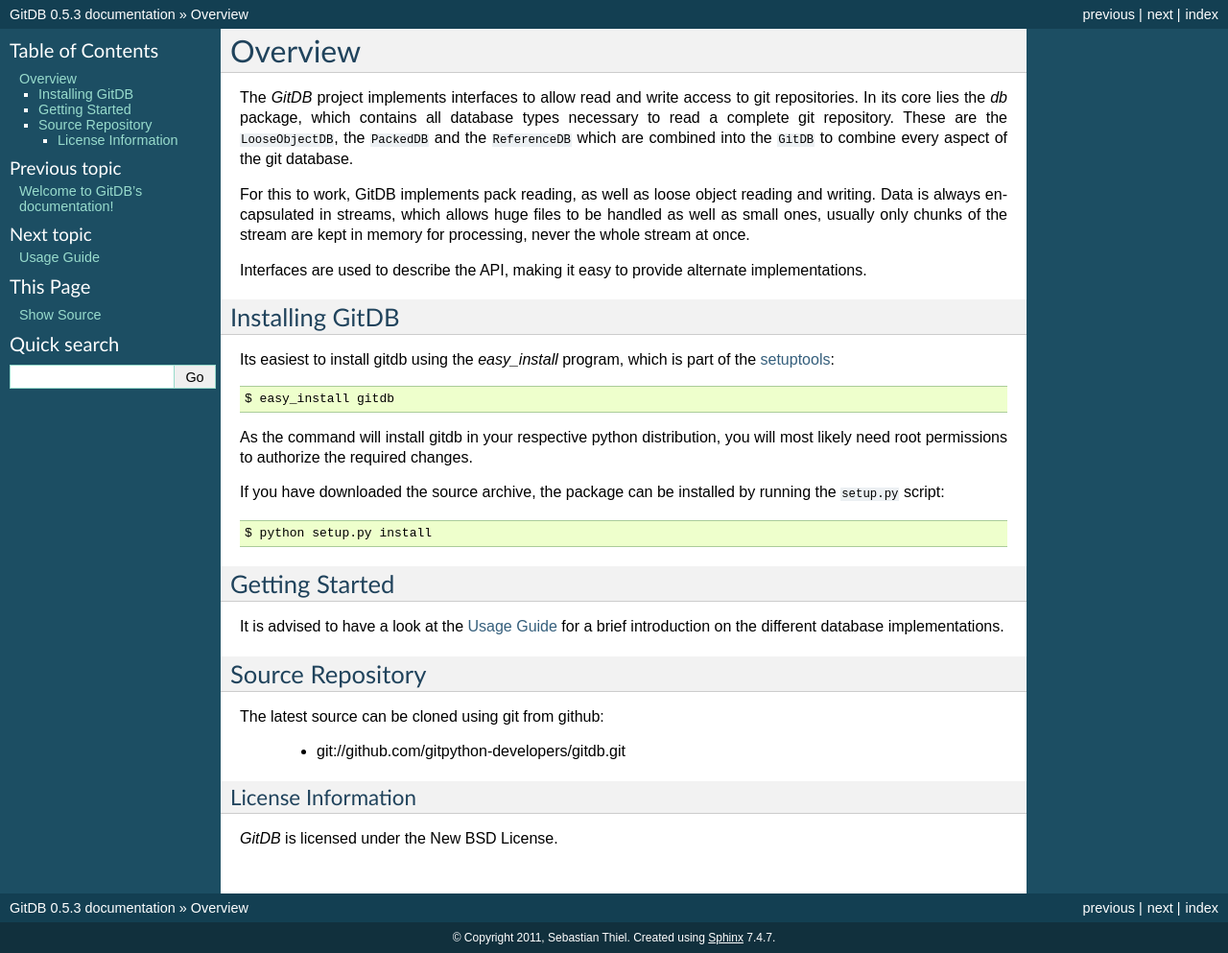
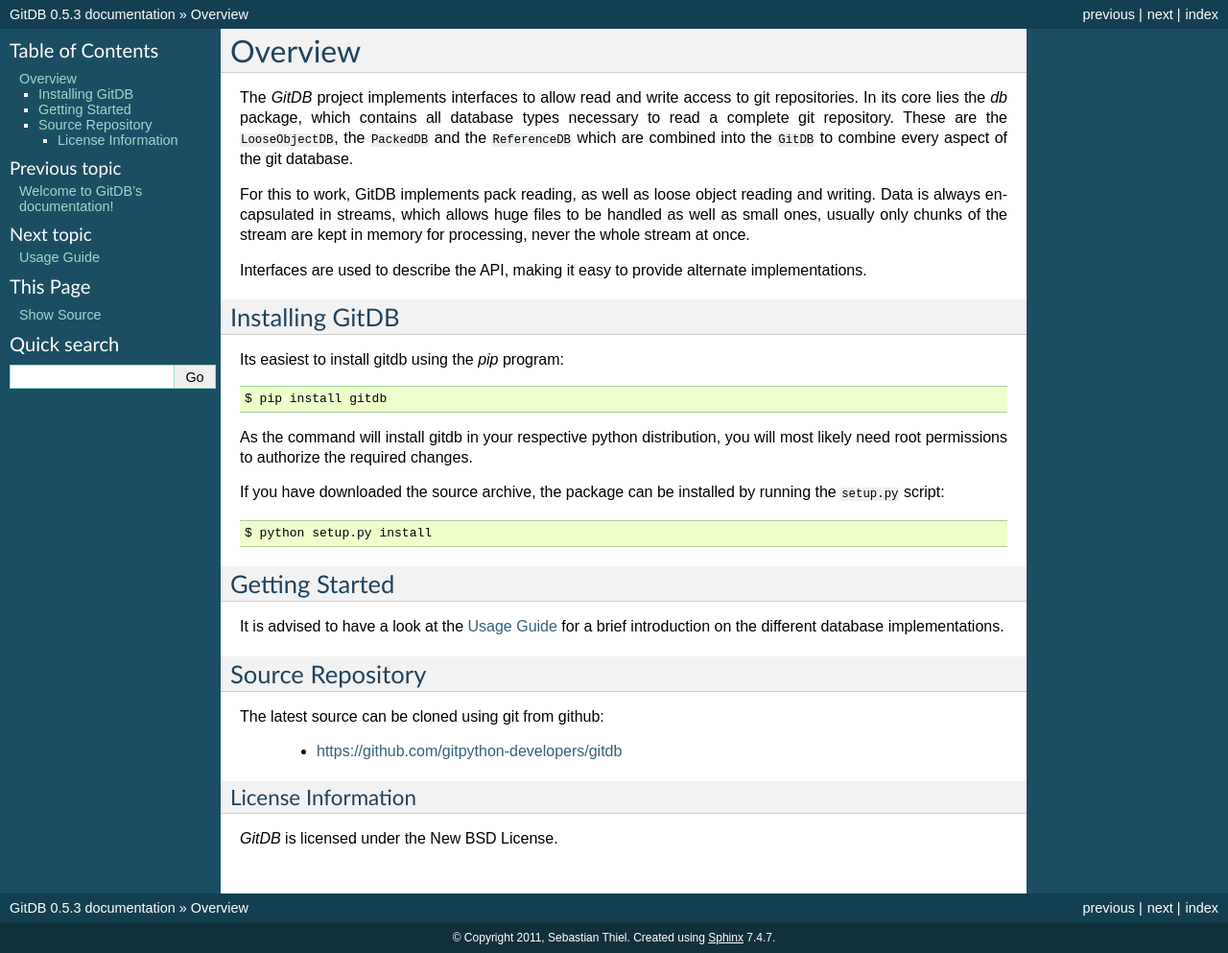
Before and after one commit to gitpython-developers/gitdb, a Sphinx documentation site: the page built from doc/source/intro.rst, in a window 1280 px wide and 993 px high. Shown: the whole window at 96% size. Built offline with Sphinx 7.4.7, drawn with Linux system fonts in a browser that asks for light colours.

Commit message:
Added requirements.txt for pip, and optimized test-suite performance on travis.
With a bit of luck, this one will just work now.

```diff
--- a/doc/source/intro.rst
+++ b/doc/source/intro.rst
@@ -11,9 +11,9 @@
 ================
 Installing GitDB
 ================
-Its easiest to install gitdb using the *easy_install*  program, which is part of the `setuptools`_::
+Its easiest to install gitdb using the *pip*  program::
 
-    $ easy_install gitdb
+    $ pip install gitdb
 
 As the command will install gitdb in your respective python distribution, you will most likely need root permissions to authorize the required changes.
 
@@ -31,10 +31,8 @@
 =================
 The latest source can be cloned using git from github:
 
- * git://github.com/gitpython-developers/gitdb.git
+ * https://github.com/gitpython-developers/gitdb
 
 License Information
 ===================
 *GitDB* is licensed under the New BSD License.
-
-.. _setuptools: http://peak.telecommunity.com/DevCenter/setuptools
--- /dev/null
+++ b/requirements.txt
@@ -0,0 +1,2 @@
+gitdb
+smmap>=0.8.3
--- a/setup.py
+++ b/setup.py
@@ -89,7 +89,7 @@
       license = "BSD License",
       zip_safe=False,
       requires=('smmap (>=0.8.3)', ),
-      install_requires=('smmap >= 0.8.0'),
+      install_requires=('smmap >= 0.8.3'),
       long_description = """GitDB is a pure-Python git object database""",
       # See https://pypi.python.org/pypi?%3Aaction=list_classifiers
       classifiers=[
```
Also changed, not shown: README.rst (+18 -13 lines), .travis.yml, 6 other files.
